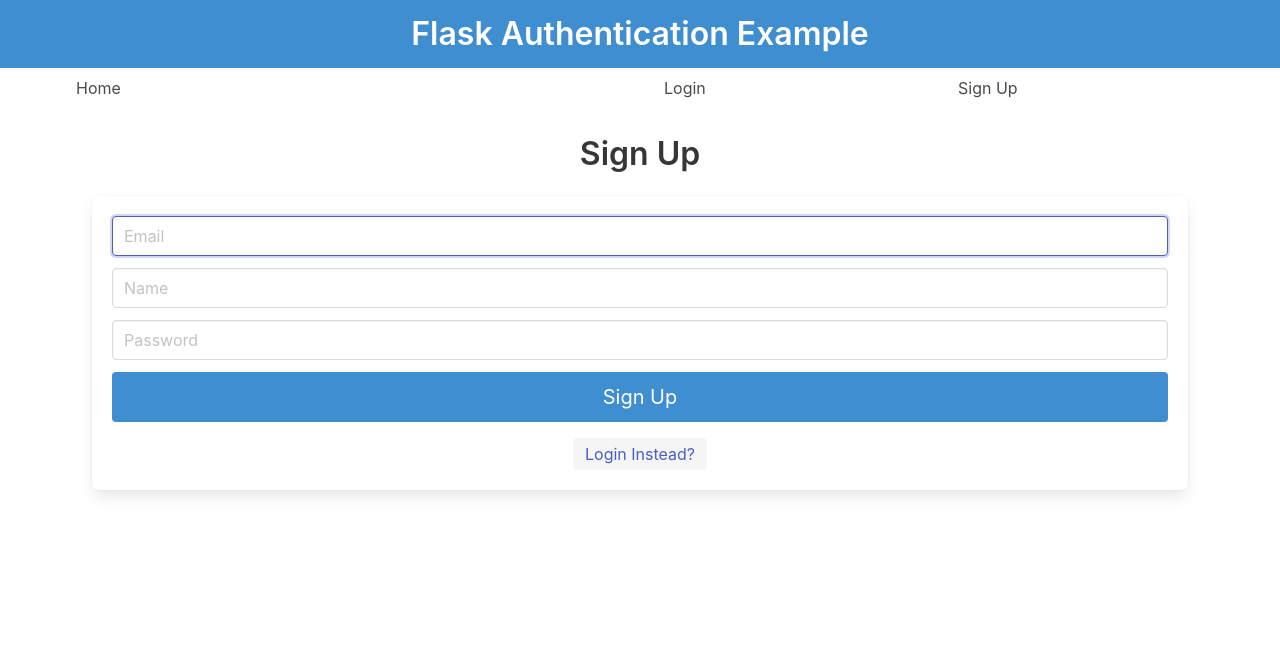
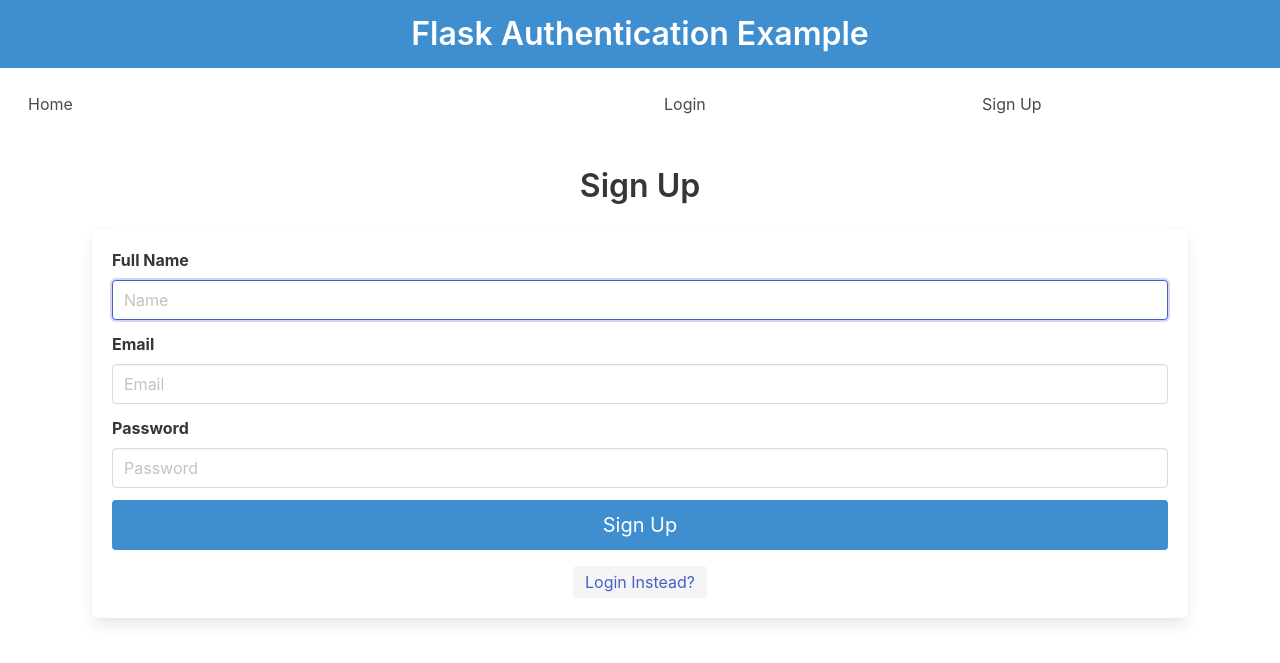
Before and after one commit to chriscn/flask-auth-app, a Flask app: page /signup in a window 1280 px wide. Shown: the top 663 px of the page. Run offline with Flask 2, Linux system fonts and the light colour scheme.

Commit message:
More UI changes.

```diff
--- a/flask_auth_app/templates/base.html
+++ b/flask_auth_app/templates/base.html
@@ -11,7 +11,7 @@
       <section class="hero is-info p-4 has-text-centered">
           <h1 class="title">Flask Authentication Example</h1>
       </section>
-      <div class="container">
+      <div class="content m-4 has-text-centered">
         <div class="columns">
           <div class="column is-half">
             <a href="{{ url_for('main.index') }}" class="navbar-item">
@@ -46,7 +46,7 @@
           {% endif %}
         </div>
       </div>
-      <div class="container has-text-centered p-4">
+      <div class="container p-4">
         {% block content %}
         {% endblock %}
       </div>
--- a/flask_auth_app/templates/index.html
+++ b/flask_auth_app/templates/index.html
@@ -1,10 +1,12 @@
 {% extends "base.html" %}
 
 {% block content %}
+<div class="has-text-centered">
     <h1 class="title is-1">
         Flask Login Example
     </h1>
     <h2 class="subtitle">
         This is me customising the tutorial. Easy authentication and authorisation in Flask.
     </h2>
+</div>
 {% endblock %}
--- a/flask_auth_app/templates/signup.html
+++ b/flask_auth_app/templates/signup.html
@@ -2,7 +2,7 @@
 
 {% block content %}
 <div class="column is-full">
-    <h3 class="title">Sign Up</h3>
+    <h3 class="title has-text-centered">Sign Up</h3>
     <div class="box">
         {% with messages = get_flashed_messages() %}
             {% if messages %}
@@ -13,27 +13,30 @@
         {% endwith %}
         <form method="POST" action="/signup">
             <div class="field">
+                <label class="label">Full Name</label>
+                <div class="control">
+                    <input class="input" type="text" name="name" placeholder="Name" autofocus="">
+                </div>
+            </div>
+            <div class="field">
+                <label class="label">Email</label>
                 <div class="control">
                     <input class="input" type="email" name="email" placeholder="Email" autofocus="">
                 </div>
             </div>
-
             <div class="field">
-                <div class="control">
-                    <input class="input" type="text" name="name" placeholder="Name" autofocus="">
-                </div>
-            </div>
-
-            <div class="field">
+                <label class="label">Password</label>
                 <div class="control">
                     <input class="input" type="password" name="password" placeholder="Password">
                 </div>
             </div>
 
             <button class="button is-block is-info is-medium is-fullwidth">Sign Up</button>
-            <span class="tag is-medium mt-4">
-                <a href="{{ url_for('auth.login') }}">Login Instead?</a>
-            </span>
+            <div class="has-text-centered mt-4">
+                <span class="tag is-medium">
+                    <a href="{{ url_for('auth.login') }}">Login Instead?</a>
+                </span>
+            </div>
         </form>
     </div>
 </div>
```
Also changed, not shown: flask_auth_app/templates/login.html (+9 -5 lines). Lines whose indentation alone changed are shown as unchanged.
